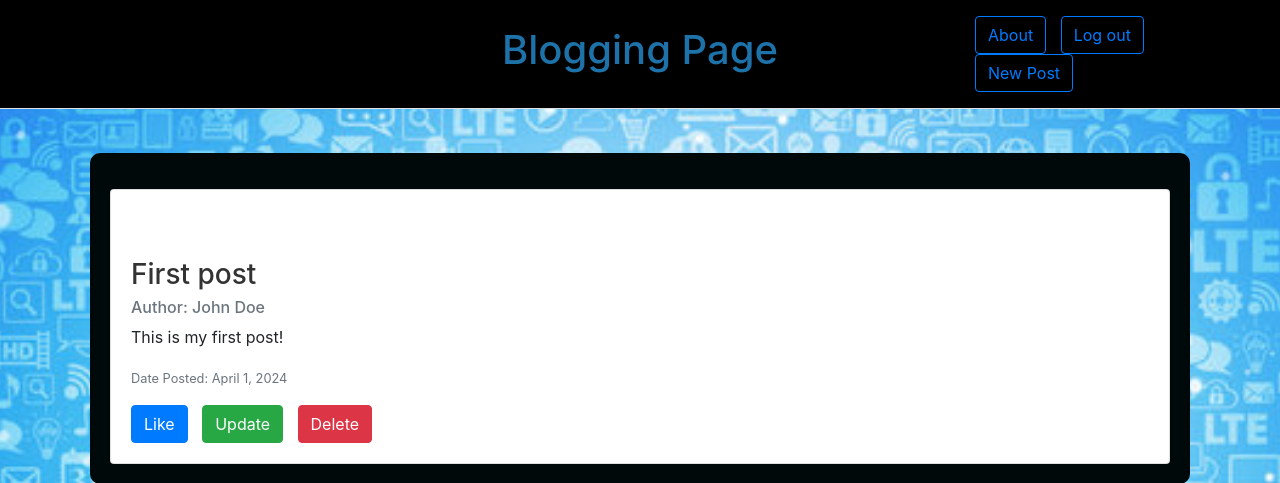
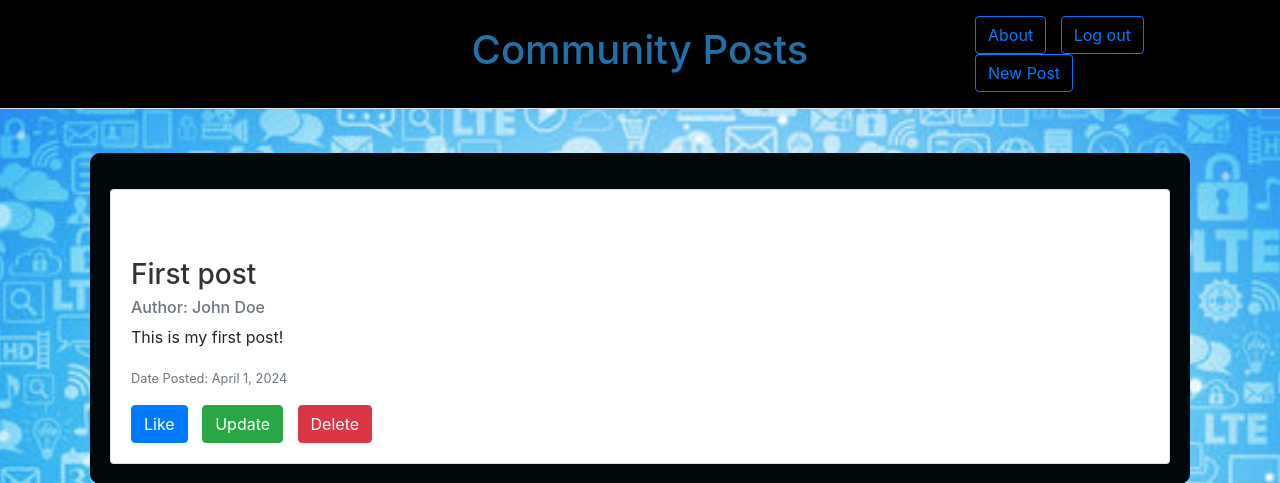
Before and after one commit to hikartik/Social_Media_AceHack, a Flask app: page / in a window 1280 px wide. Shown: the top 483 px of the page. Run offline with Flask 3, Linux system fonts and the light colour scheme; some libraries are stand-ins or nearby versions.

```diff
--- a/templates/home.html
+++ b/templates/home.html
@@ -51,7 +51,7 @@
                   </a>
                 </div>
                 <div class="header-contents">
-                    <h1>Blogging Page</h1>
+                    <h1>Community Posts</h1>
                 </div>
 
                 <div class="col-md-3 text-end">
--- a/templates/register.html
+++ b/templates/register.html
@@ -34,7 +34,7 @@
       <div class="col-md-6 register-container">
         <h2 class="text-center text-dark mt-5">Create an account</h2>
         <h3 class="text-center text-dark mt-5">Welcome to our Social Media Web App</h3>
-        <div class="text-center mb-5 text-dark">Made by TITANVERSE</div>
+        <div class="text-center mb-5 text-dark">Made by TeenTitans</div>
         <div class="card my-5">
           <form class="card-body cardbody-color p-lg-5" id="registerForm" method="POST" action="/register">
             <div class="text-center">
```
